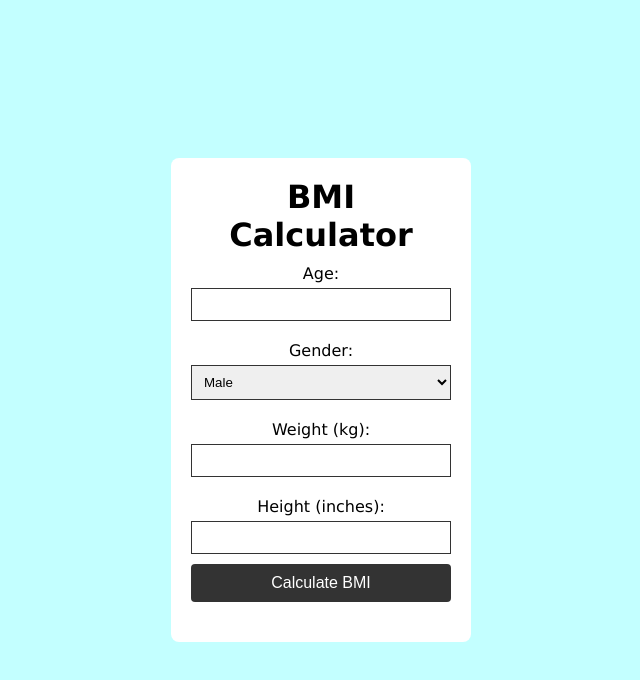
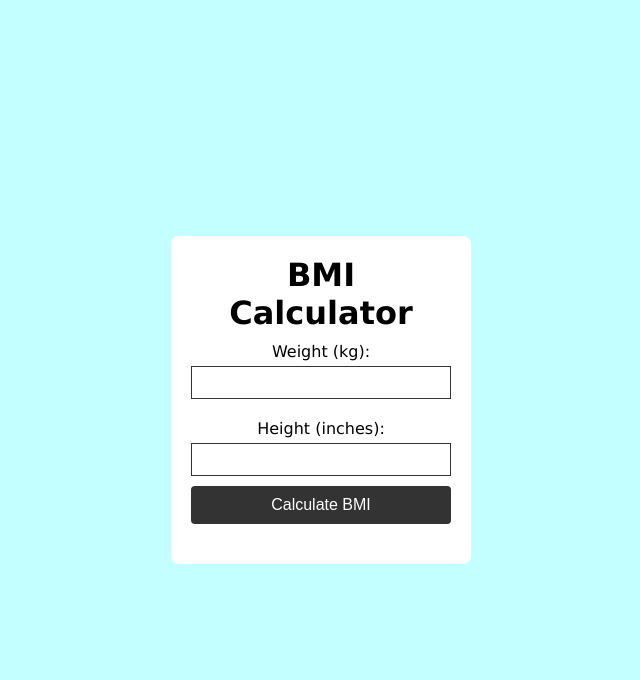
Before and after one commit to lamlankosi/BMI-Calculator, a plain HTML site: page index.html in a window 1280 px wide. Shown: the whole page, without its empty margins (319-959 px from the left). Drawn offline with Linux system fonts and the light colour scheme.

Commit message:
incomplete

```diff
--- a/index.html
+++ b/index.html
@@ -45,15 +45,6 @@
         <div class="container">
             <h1>BMI Calculator</h1>
             <div class="calculator">
-                <label for="age">Age:</label>
-                <input type="number" id="age" name="age" required>
-
-                <label for="gender">Gender:</label>
-                <select id="gender" name="gender" required>
-                    <option value="male">Male</option>
-                    <option value="female">Female</option>
-                </select>
-
                 <label for="weight">Weight (kg):</label>
                 <input type="number" id="weight" name="weight" required>
 
```
